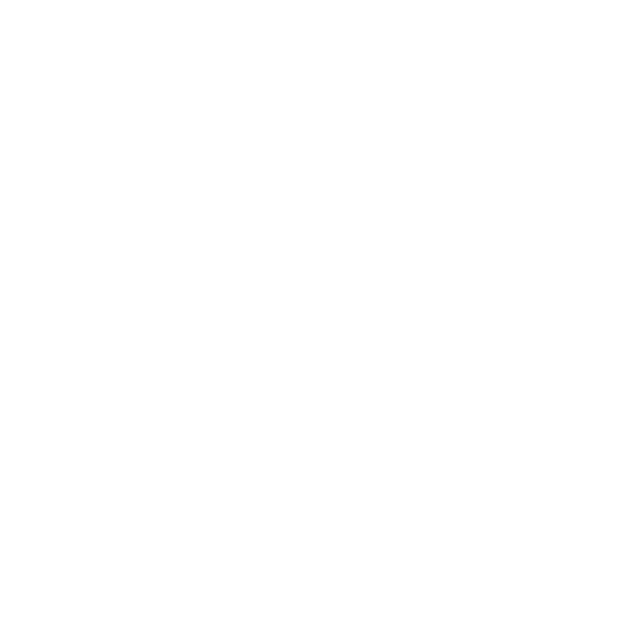
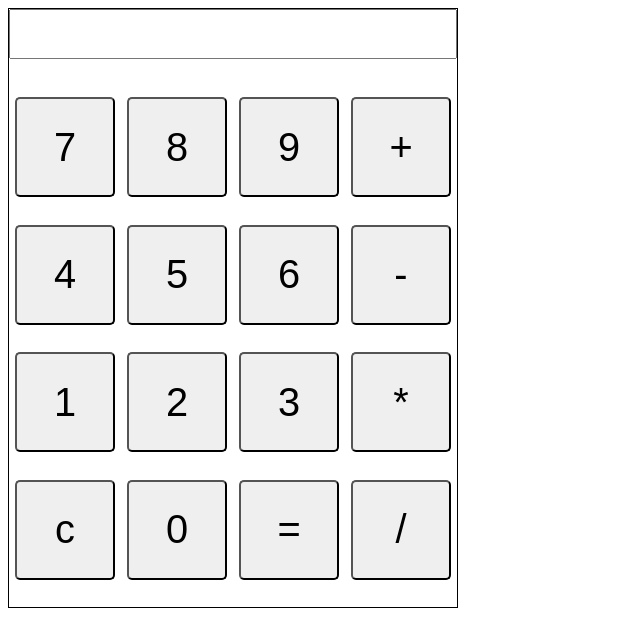
Before and after one commit to muzza0710/odin-calculator, a plain HTML site: page index.html in a window 1280 px wide. Shown: the whole page, without its empty margins (0-640 px from the left). Drawn offline with Linux system fonts and the light colour scheme.

Commit message:
created basic layout

```diff
--- a/index.html
+++ b/index.html
@@ -8,6 +8,32 @@
     <title>Calculator</title>
 </head>
 <body>
-
+    <div class="container">
+        <input type="number">
+        <div class="buttons">
+            <button class="digit">7</button>
+            <button class="digit">8</button>
+            <button class="digit">9</button>
+            <button class="operator">+</button>
+        </div>
+        <div class="buttons">
+            <button class="digit">4</button>
+            <button class="digit">5</button>
+            <button class="digit">6</button>
+            <button class="operator">-</button>
+        </div>
+        <div class="buttons">
+            <button class="digit">1</button>
+            <button class="digit">2</button>
+            <button class="digit">3</button>
+            <button class="operator">*</button>
+        </div>
+        <div class="buttons">
+            <button class="clear">c</button>
+            <button class="digit">0</button>
+            <button class="equals">=</button>
+            <button class="operator">/</button>
+        </div>
+    </div>
 </body>
 </html>
--- a/script.js
+++ b/script.js
@@ -0,0 +1 @@
+const digitButtons = document.querySelectorAll(".digits")
--- a/style.css
+++ b/style.css
@@ -1,3 +1,35 @@
-html {
+*{
     box-sizing: border-box;
+    font-size: larger;
 }
+
+button {
+    /* flex: 1 1 auto; */
+    border-radius: 5px;
+    width: 100px;
+    height: 100px;
+}
+
+input {
+    /* width: 300px; */
+    height: 50px;
+    margin-bottom: 2rem;
+    align-self: space-around;
+}
+
+.buttons {
+    display: flex;
+    justify-content: space-around;
+    flex: 1 1 auto;
+    /* gap: 1rem; */
+}
+
+.container {
+    display: flex;
+    flex-direction: column;
+    flex: 0 0 100%;
+    width: 450px;
+    height: 600px;
+    border: 1px solid black;
+    justify-items: flex-start;
+}
```
